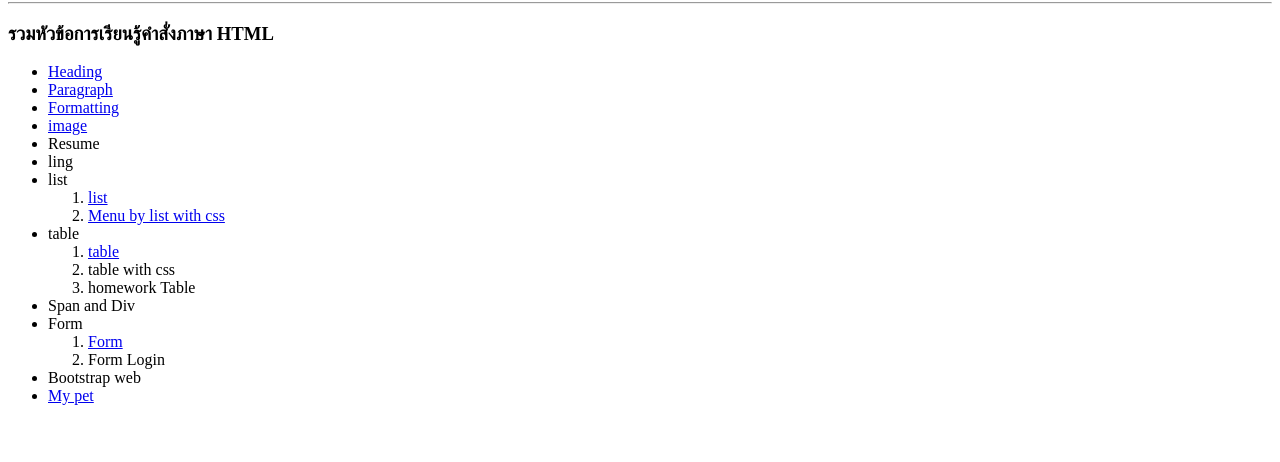
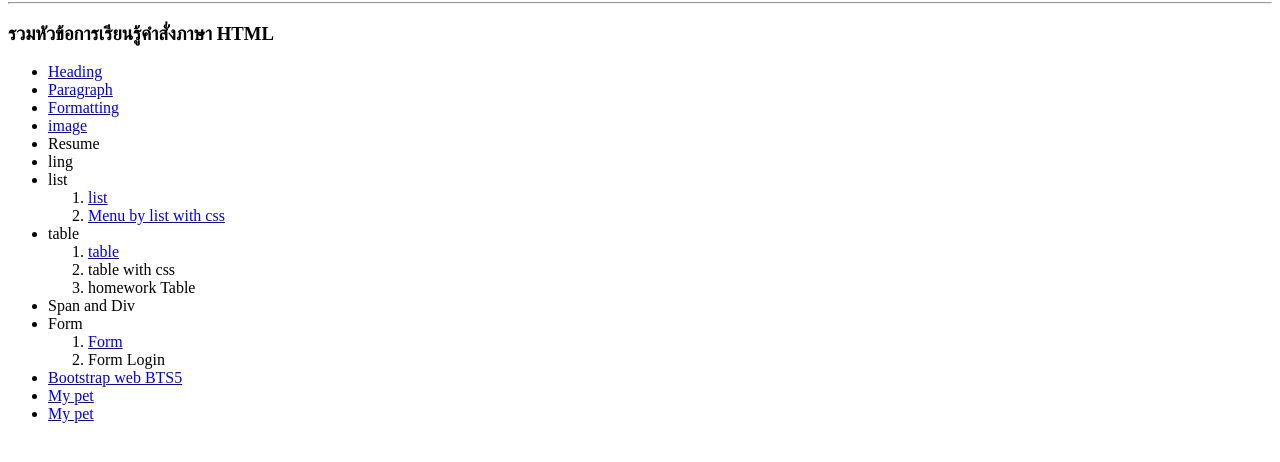
Before and after one commit to BeamBeam001/web-page, a plain HTML site: page index.html in a window 1280 px wide. Shown: the part 78-540 px from the top of the page. Drawn offline with Linux system fonts and the light colour scheme.

Commit message:
add fiel

```diff
--- a/index.html
+++ b/index.html
@@ -43,10 +43,14 @@
             <li><a href="026_11_form.html">Form</a></li>
             <li>Form Login</li>
         </ol>
-        <li>Bootstrap web</li>
+        <li> <a href="/026_13_mypet-bs5.html">Bootstrap web BTS5</a></li>
         <li>
             <a href="026_06_mypet.html">My pet</a>
         </li>
+        <li>
+            <a href="/026_12_mypet-responsive.html">My pet</a>
+        </li>
+
     </ul>
 </body>
 </html>
```
